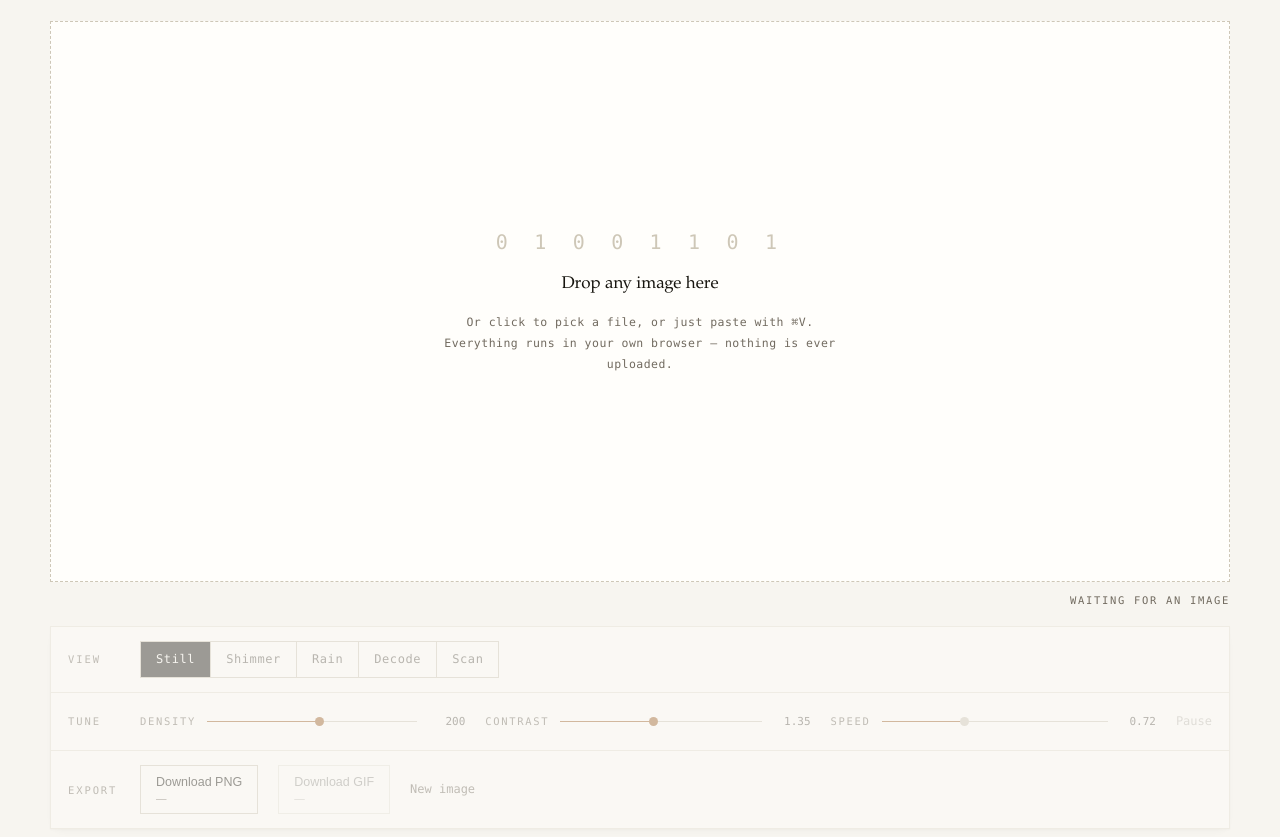
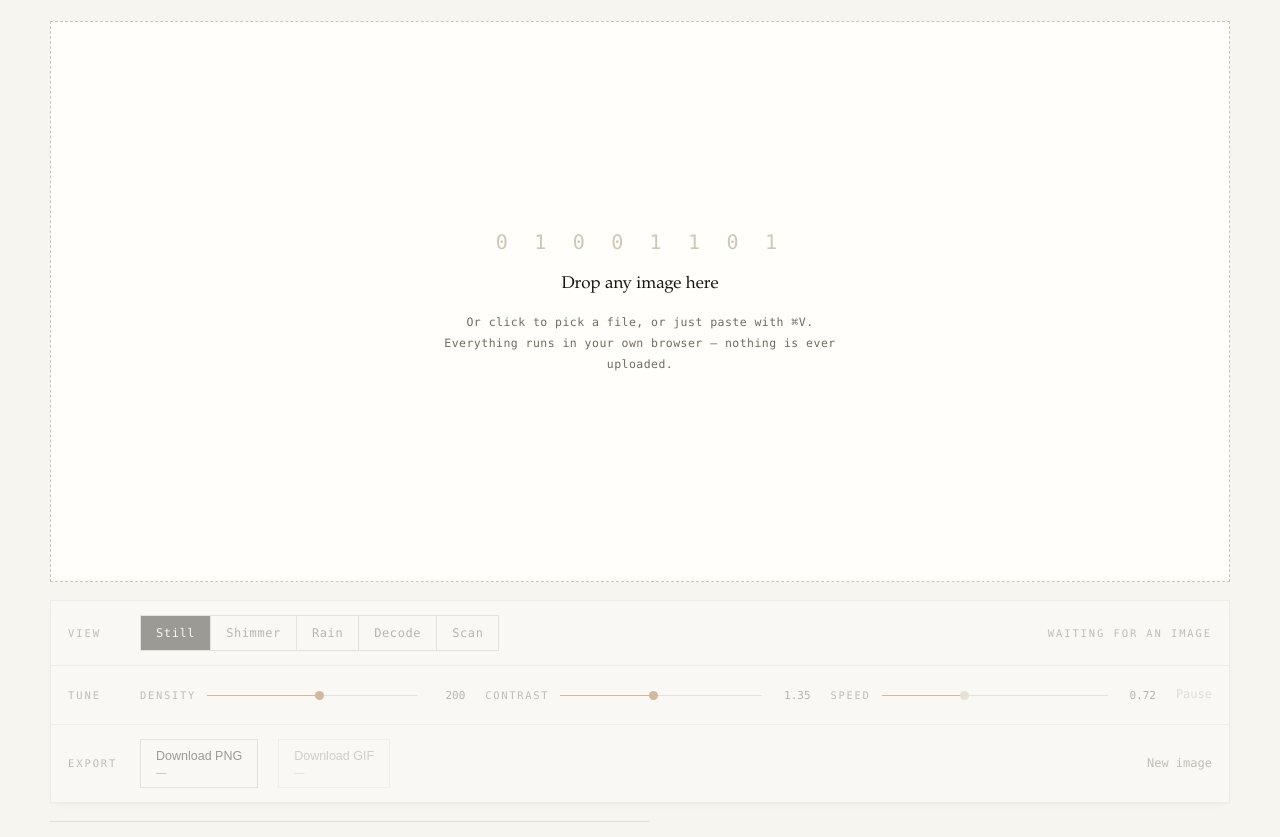
Before and after one commit to JohnnyWang8802/threshold, a plain HTML site: page web/app.html in a window 1280 px wide. Shown: the part 109-946 px from the top of the page. Drawn offline with Linux system fonts and the light colour scheme.

Commit message:
Anchor every panel row to both edges instead of stretching the box
Measured at a normal 1280px viewport: the VIEW row's content ended
730px before the row's own right edge, EXPORT's ended 672px short —
roughly 60% of each row was empty. Only TUNE looked intentional,
because its sliders flex to fill the width; VIEW and EXPORT just
clumped their content on the left and left the rest blank, which
reads as unfinished rather than as whitespace once the row has a
visible border around it.

Fixed by giving each row a second anchor point instead of trying to
stretch the first one: the grid-dimensions readout (previously an
orphaned line floating above the panel) now sits at the right edge
of the VIEW row, and "New image" moved to the right edge of EXPORT.
Both edges of every row are now claimed by something with a job,
so the middle reads as intentional space between two groups instead
of a trail of dead space after one.

Co-Authored-By: Claude Sonnet 5 <noreply@anthropic.com>

```diff
--- a/web/app.html
+++ b/web/app.html
@@ -155,8 +155,11 @@
   }
   .busy.on{display:flex}
 
-  .caption{display:flex;justify-content:flex-end;margin-top:-8px}
-  .caption span{font-size:10.5px;letter-spacing:.16em;text-transform:uppercase;color:var(--ink-3)}
+  /* 行内容靠左聚成一组之后，右边常常空出一大截 —— 与其让行硬撑满宽度
+     留出一片没人认领的空白，不如给每行第二个锚点：次要信息/操作推到
+     行尾，两头都有内容，中间的空白才读成"留白"而不是"没排完"。 */
+  .row-end{margin-left:auto;flex:none}
+  .row .lbl.row-end{width:auto}
 
   /* ---- 控制面板 ------------------------------------------------------ */
   .panel{
@@ -277,6 +280,7 @@
     .knob{width:100%;flex:none;min-width:0}
     .modes{width:100%}
     .modes button{flex:1;padding:8px 6px}
+    .row-end{margin-left:0;width:100%}   /* 窄屏没有"行尾"这回事，跟其他控件一起往下堆 */
   }
   @media (prefers-reduced-motion:reduce){
     *{transition:none !important}
@@ -332,8 +336,6 @@
     </div>
   </div>
 
-  <div class="caption"><span id="meta" data-i18n="waiting"></span></div>
-
   <div class="panel off" id="panel">
     <div class="row">
       <span class="lbl" data-i18n="secView"></span>
@@ -344,6 +346,7 @@
         <button data-m="decode"   aria-pressed="false" data-i18n="modeDecode"></button>
         <button data-m="scan"     aria-pressed="false" data-i18n="modeScan"></button>
       </div>
+      <span class="lbl row-end" id="meta" data-i18n="waiting"></span>
     </div>
 
     <div class="row">
@@ -376,7 +379,7 @@
         <span class="t" data-i18n="dlGif"></span>
         <span class="s" id="gifHint">—</span>
       </button>
-      <button class="link" id="reset" data-i18n="newImage"></button>
+      <button class="link row-end" id="reset" data-i18n="newImage"></button>
     </div>
   </div>
 
```
